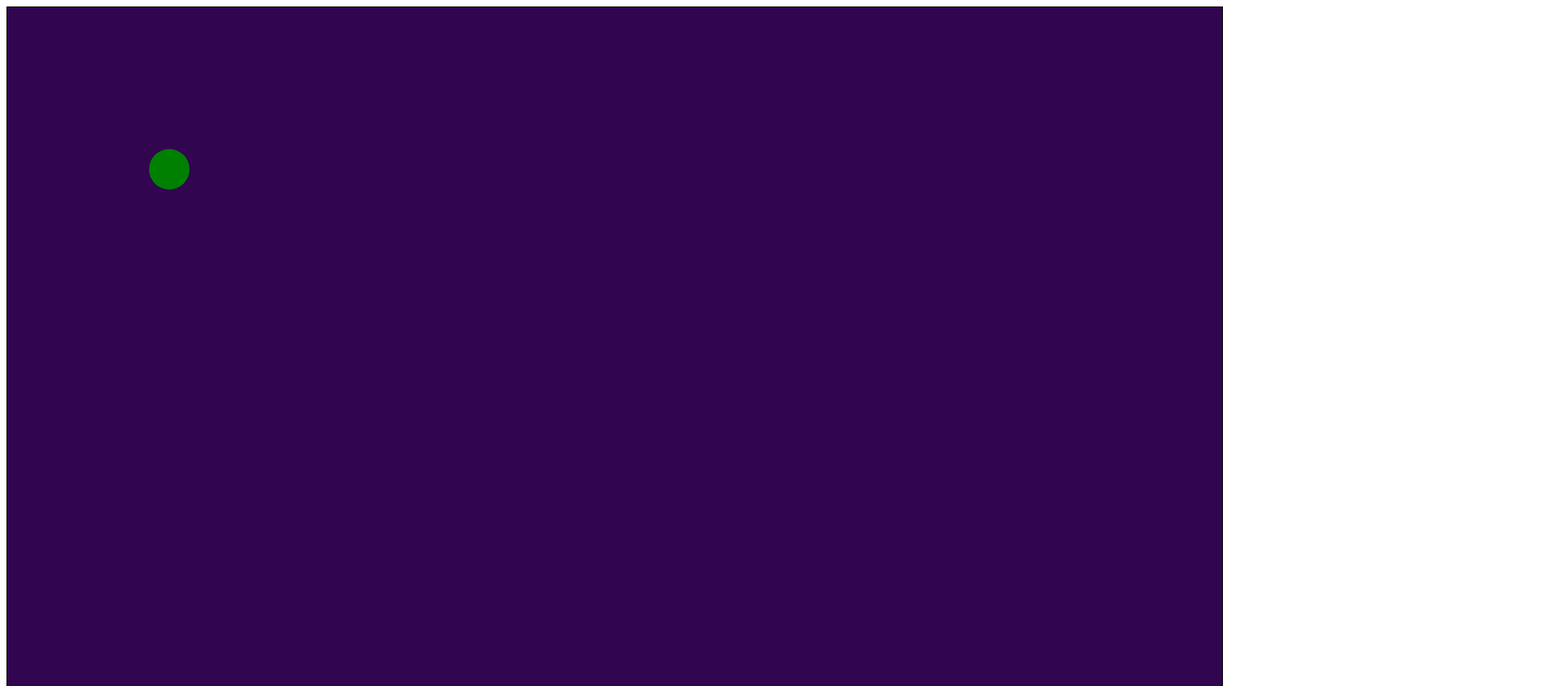
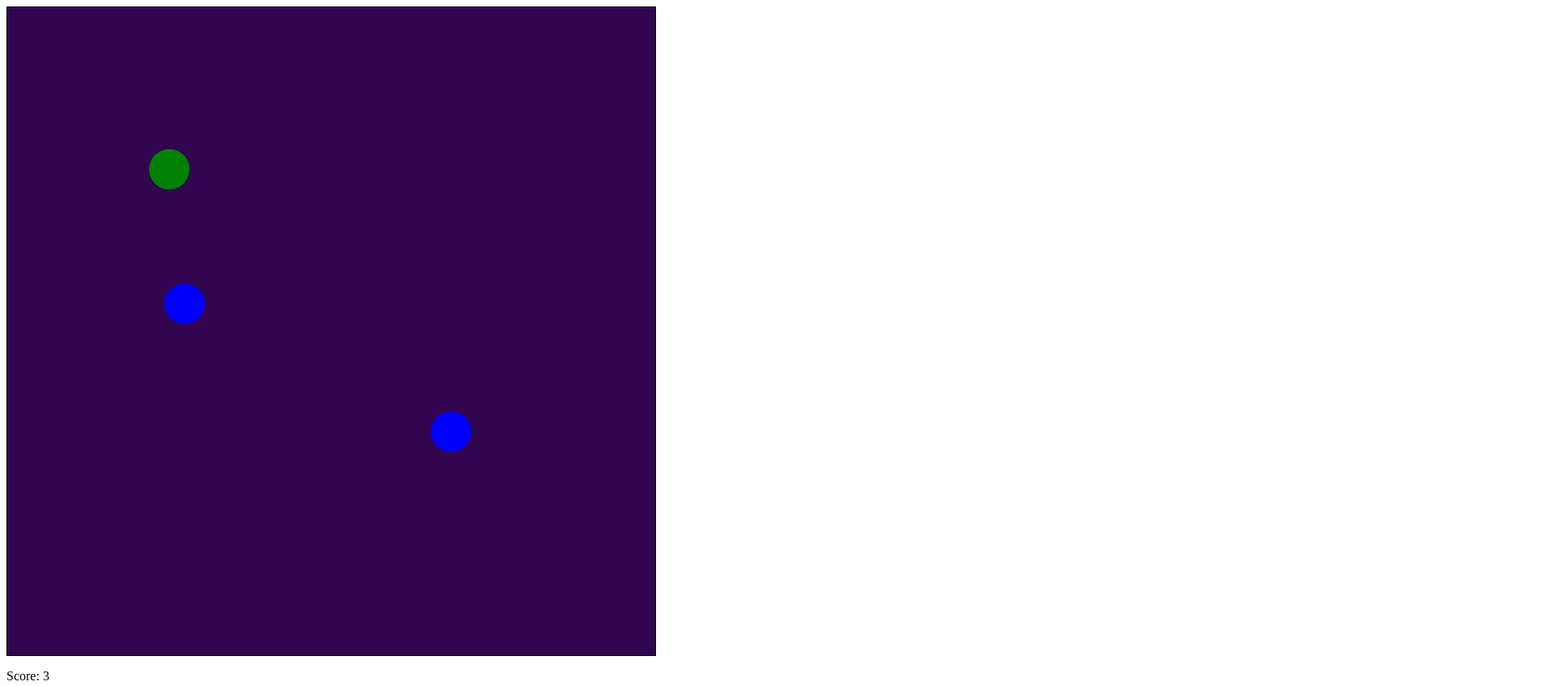
Before and after one commit to Ihzana/Bouncing-balls, a plain HTML site: page index.html in a window 1280 px wide. Shown: the top 847 px of the page at 81% size, 1920 px wide, since content can reach past the window. Drawn offline with Linux system fonts and the light colour scheme.

Commit message:
Update index.html

```diff
--- a/index.html
+++ b/index.html
@@ -1,11 +1,11 @@
- <!DOCTYPE html>
+  <!DOCTYPE html>
 <html>
 <head>
   <style>
     #container {
       position: relative;
-      width: 1500px;
-      height: 2000px;
+      width: 800px;
+      height: 800px;
       background-color: #31054f;
       border: 1px solid black;
     }
@@ -75,11 +75,11 @@
         y += speedY;
 
         if (x < 0 || x > rect.width - 50) {
-          speedX *= -2;
+          speedX *= -1;
         }
 
         if (y < 0 || y > rect.height - 50) {
-          speedY *= -2;
+          speedY *= -1;
         }
 
         ball.style.left = `${x}px`;
```
